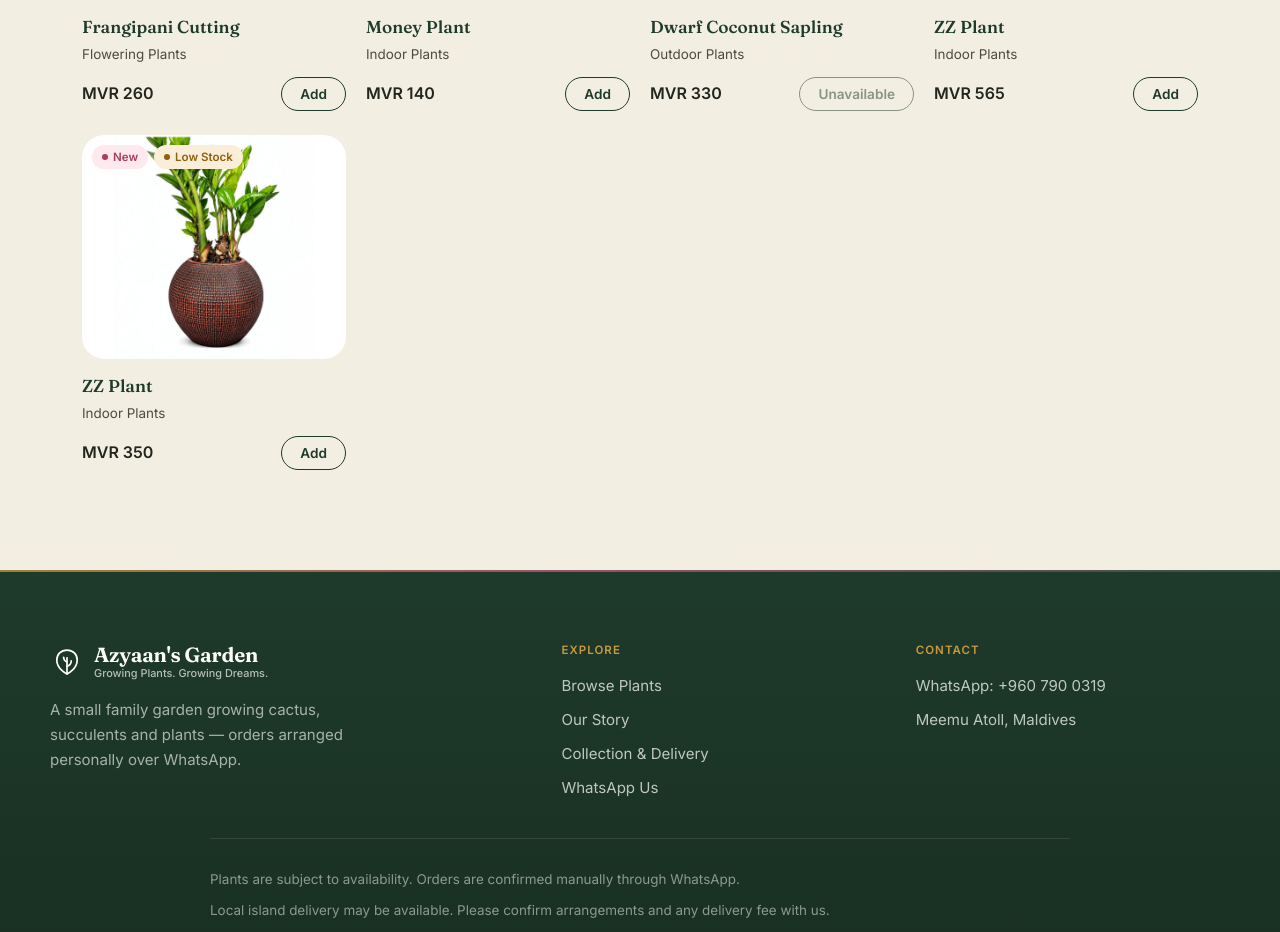
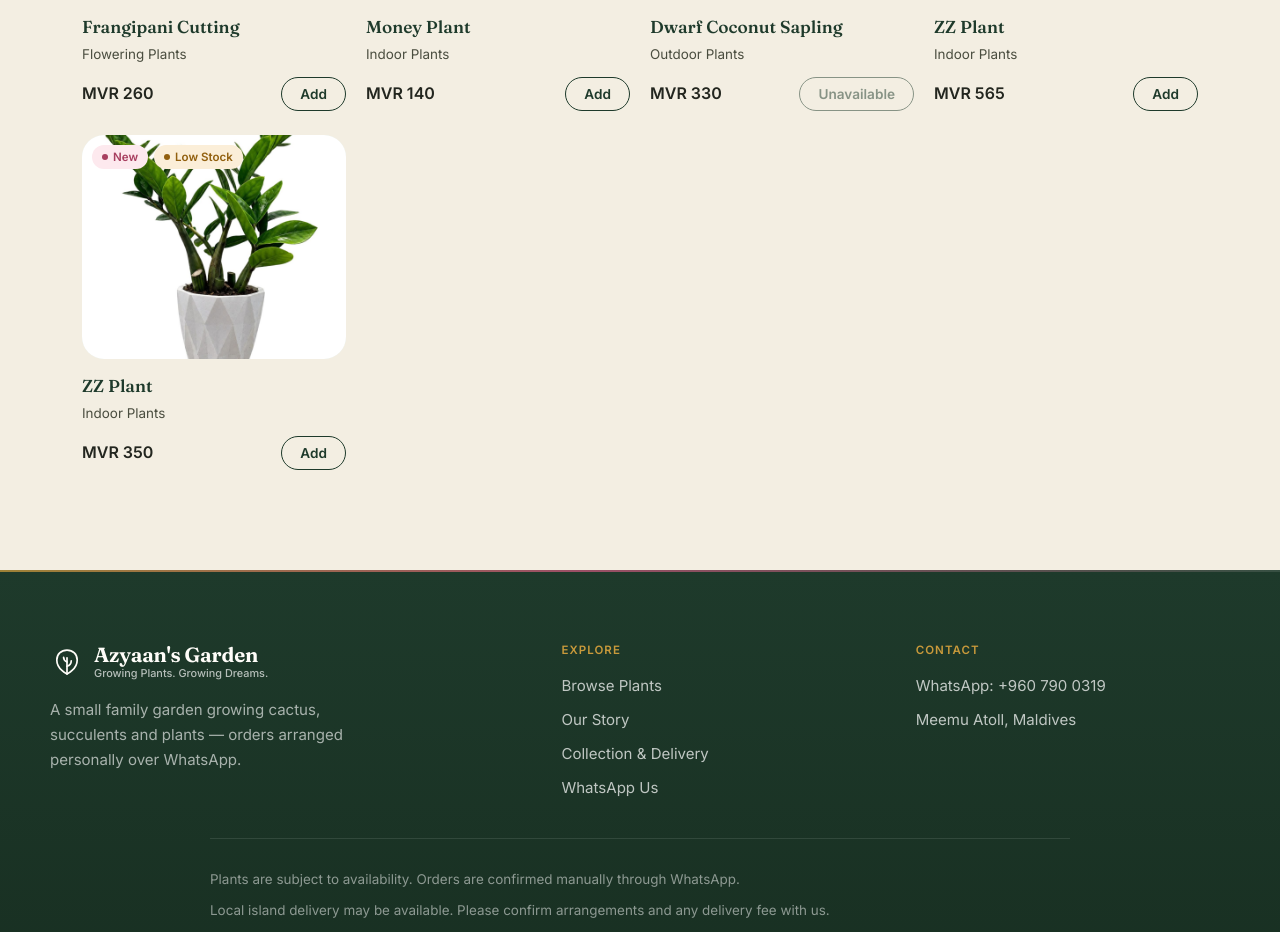
Before and after one commit to sinfiamuli-hue/azyaans-garden, a React (Vite) app: page /plants in a window 1280 px wide. Shown: the part 1360-2292 px from the top of the page. Built offline with nearby package versions, Linux system fonts and the light colour scheme.

Commit message:
Update plants.js

```diff
--- a/src/data/plants.js
+++ b/src/data/plants.js
@@ -258,7 +258,7 @@ const plants = [
     slug: "zz-plant",
     category: "indoor-plants",
     price: 350,
-    image: "/images/plants/AG-190.jpg",
+    image: "/images/plants/AG-437.jpg",
     available: true,
     stock: 1,
     featured: false,
```
